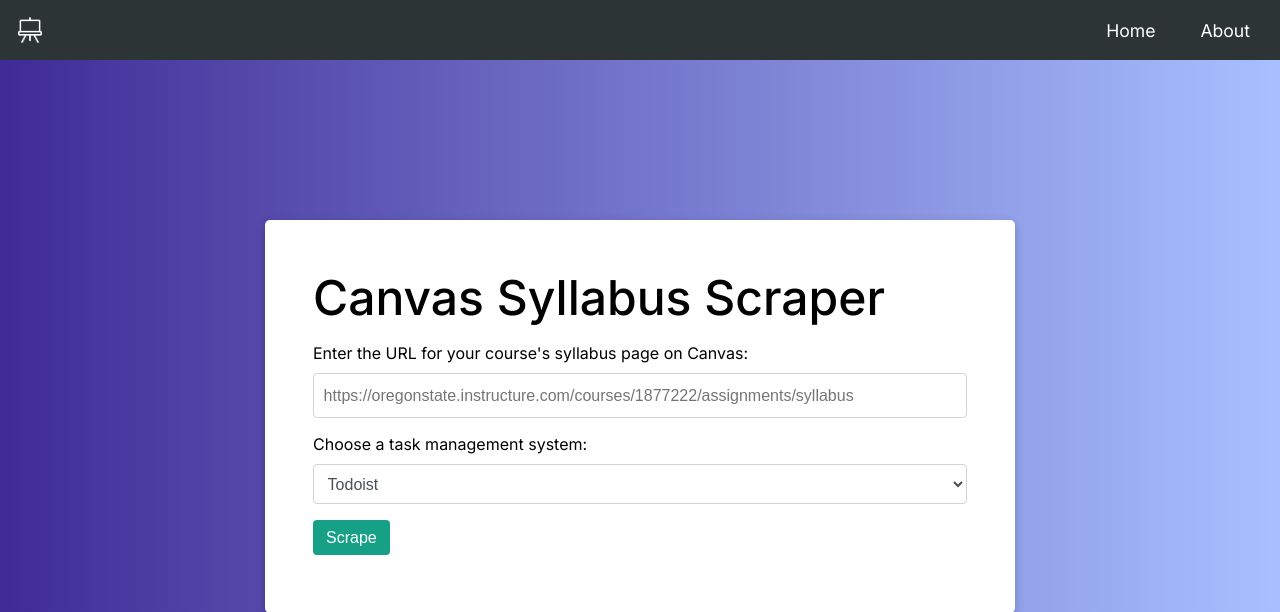
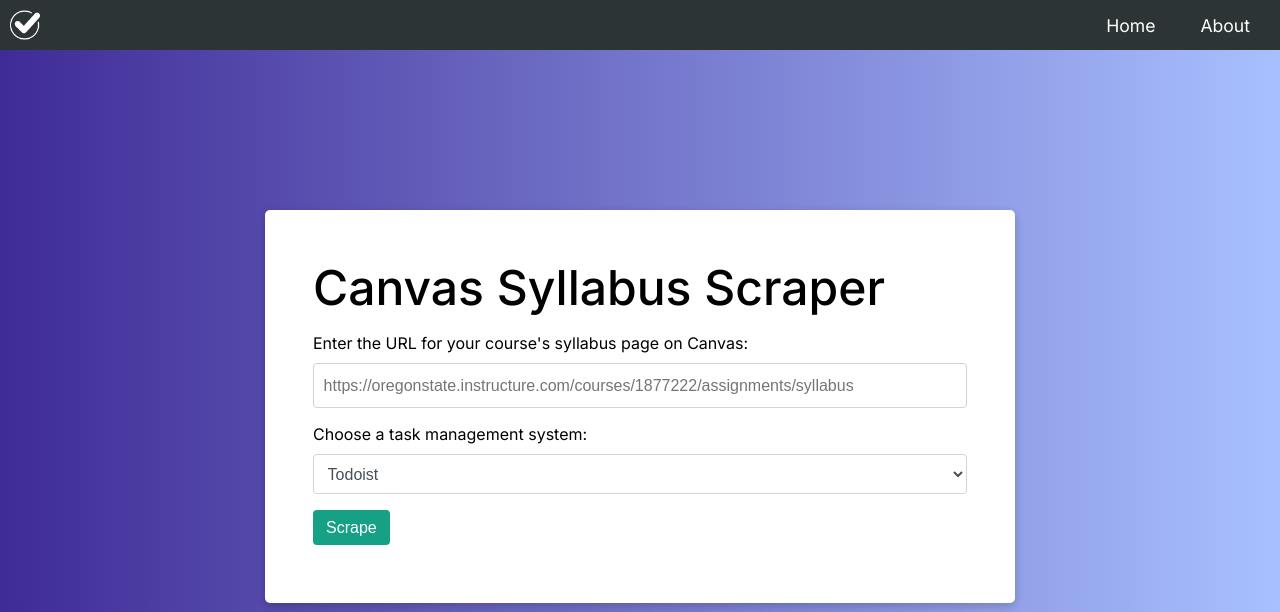
Before and after one commit to jasminjohal/canvas-instructure-syllabus-scraper, a Flask app: page / in a window 1280 px wide. Shown: the top 612 px of the page. Run offline with Flask 2, Linux system fonts and the light colour scheme.

Commit message:
added favicon

```diff
--- a/static/css/style.css
+++ b/static/css/style.css
@@ -51,7 +51,7 @@ nav a:hover {
 }
 
 .icon {
-  height: 40px;
+  height: 30px;
 }
 
 h1 {
--- a/templates/base.html
+++ b/templates/base.html
@@ -6,6 +6,7 @@
     <meta http-equiv="X-UA-Compatible" content="IE=edge">
     <meta name="viewport" content="width=device-width, initial-scale=1.0">
     <title>Canvas Syllabus Scraper</title>
+    <link rel="shortcut icon" type="image/jpg" href="{{ url_for('static', filename='img/check-icon.png') }}" />
     <link rel="preconnect" href="https://fonts.googleapis.com">
     <link rel="preconnect" href="https://fonts.gstatic.com" crossorigin>
     <link href="https://fonts.googleapis.com/css2?family=Inter:wght@400;500;600;700&display=swap" rel="stylesheet">
@@ -14,7 +15,7 @@
 
 <body>
     <nav>
-        <img src="{{ url_for('static', filename='img/canvas.png') }}" alt="" class="icon">
+        <img src="{{ url_for('static', filename='img/check.png') }}" alt="picture of paint canvas" class="icon">
         <ul>
             <li><a href="/">Home</a></li>
             <li><a href="/about">About</a></li>
```
Also changed, not shown: README.md, static/img/canvas.png (deleted), static/img/check-icon.png (added), static/img/check.png (added).
